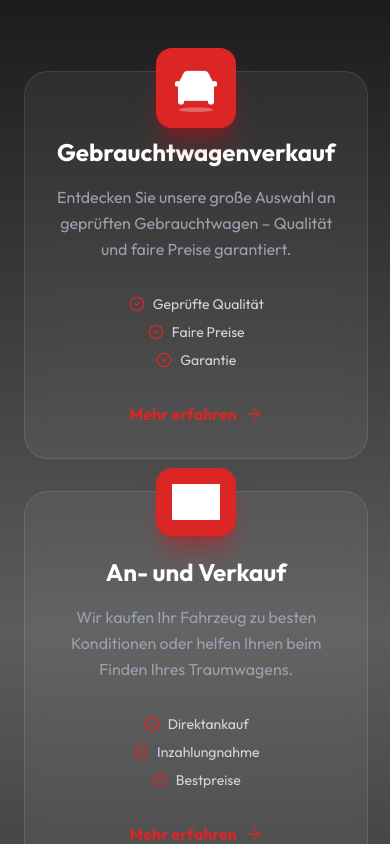
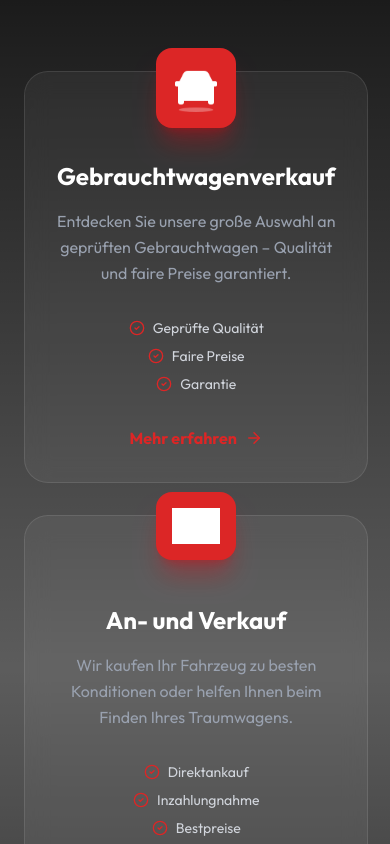
Before and after one commit to NizarNaser/car-deluxe, a Next.js app: page / in a window 390 px wide. Shown: the part 1120-1964 px from the top of the page. Built offline with nearby package versions, Linux system fonts and the light colour scheme; no server answers; the database is empty; grey boxes are pictures that could not be loaded.

Commit message:
style: fix service card icon overlap on mobile

```diff
--- a/Components/ServiceSection.jsx
+++ b/Components/ServiceSection.jsx
@@ -83,7 +83,7 @@
                 />
               </div>
 
-              <div className="mt-8 space-y-4 flex flex-col items-center md:items-start text-center md:text-left">
+              <div className="mt-14 space-y-4 flex flex-col items-center md:items-start text-center md:text-left">
                 <h3 className="text-2xl font-bold text-white group-hover:text-primary transition-colors">
                   {service.title}
                 </h3>
```
Also changed, not shown: 1 other file (tests, documents, lock files or other folders).
